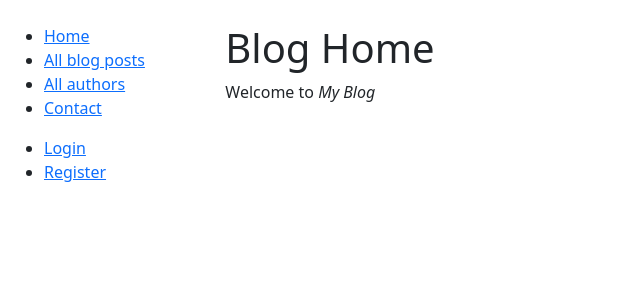
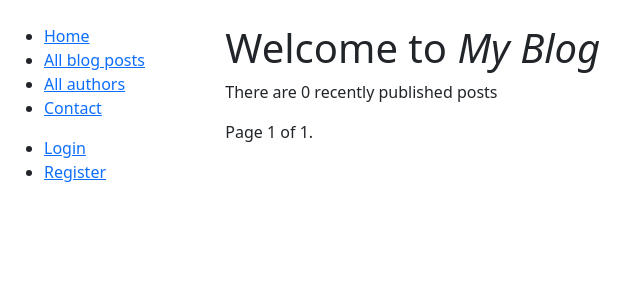
Before and after one commit to gorgeous-george/django_blog, a Django app: page /blog/ in a window 1280 px wide. Shown: the part 50-350 px from the top of the page, without its empty margins (0-640 px from the left). Run offline with Django 4.2, Linux system fonts and the light colour scheme; data that the repository does not hold is empty; parts of the project's set-up code (start-up, migrations or seed data) failed here and were passed over.

Commit message:
customization added

```diff
--- a/blog_app/urls.py
+++ b/blog_app/urls.py
@@ -1,4 +1,4 @@
-from blog_app.views import BlogCommentCreate, BlogDetailView, BlogListbyAuthorView, BlogListView, BloggerListView, BlogPostCreate, index
+from blog_app.views import BlogCommentCreate, BlogDetailView, BlogListbyAuthorView, BlogListView, BloggerListView, BlogPostCreate, BlogPostUpdate, index
 
 from django.urls import path
 
@@ -7,6 +7,7 @@ urlpatterns = [
     path('blogs/', BlogListView.as_view(), name='blogs'),
     path('blogger/<int:pk>', BlogListbyAuthorView.as_view(), name='blogs-by-author'),
     path('blog/<int:pk>', BlogDetailView.as_view(), name='blog-detail'),
+    path('blog/<int:pk>/update', BlogPostUpdate.as_view(), name='blog-update'),
     path('bloggers/', BloggerListView.as_view(), name='bloggers'),
     path('blog/<int:pk>/comment/', BlogCommentCreate.as_view(), name='blog_comment'),
     path('blog/create/', BlogPostCreate.as_view(), name='blog-create')
--- a/blog_app/views.py
+++ b/blog_app/views.py
@@ -1,35 +1,42 @@
 import datetime
-import time
 
-from django.contrib.messages.views import SuccessMessageMixin
-from django.db import transaction
+from .tasks import send_email_task as celery_send_mail
 
 from blog_app.forms import ContactFrom, RegisterForm
 from blog_app.models import BlogAuthor, BlogPost, BlogComment
-
-from celery import Celery
 
 from django.contrib import messages
 from django.contrib.auth import authenticate, login
 from django.contrib.auth.decorators import login_required, permission_required
 from django.contrib.auth.mixins import LoginRequiredMixin, PermissionRequiredMixin
-from django.contrib.auth.models import User #Blog author or commenter
-from django.core.mail import BadHeaderError, send_mail
-from django.http import HttpResponseRedirect
-from django.shortcuts import get_object_or_404, redirect, render
+from django.contrib.auth.models import User
+from django.contrib.messages.views import SuccessMessageMixin
+from django.core.paginator import Paginator
+from django.db.models import Count
+from django.shortcuts import get_object_or_404
+from django.shortcuts import redirect, render
 from django.urls import reverse, reverse_lazy
 from django.views import generic
+from django.views.decorators.cache import cache_page
 
 
-from .tasks import send_email_task as celery_send_mail
-
-
+@cache_page(20)
 def index(request):
     """View function for home page of site."""
+    b_count = BlogPost.objects.filter(is_published=True).annotate(blogposts_count=Count('author'))
+    count = b_count.count()
+    paginator = Paginator(b_count, 5)
+    page_number = request.GET.get('page')
+    page_obj = paginator.get_page(page_number)
     return render(
         request,
         'index.html',
+        context={
+            'page_obj': page_obj,
+            'count': count,
+        }
     )
+
 
 def contact_form(request):
     if request.method == "POST":
@@ -98,8 +105,12 @@ class BlogListView(generic.ListView):
     model = BlogPost
     paginate_by = 5
 
-
-from django.shortcuts import get_object_or_404
+    def get_queryset(self):
+        """
+        Return list of Blog objects having "is_published = True"
+        """
+        queryset = BlogPost.objects.filter(is_published=True)
+        return queryset
 
 
 class BlogListbyAuthorView(generic.ListView):
@@ -115,12 +126,13 @@ class BlogListbyAuthorView(generic.ListView):
         Return list of Blog objects created by BlogAuthor (author id specified in URL)
         """
         id = self.kwargs['pk']
-        target_author=get_object_or_404(BlogAuthor, pk = id)
-        return BlogPost.objects.filter(author=target_author)
+        author = get_object_or_404(BlogAuthor, pk=id)
+        queryset = BlogPost.objects.filter(author=author, is_published=True)
+        return queryset
 
     def get_context_data(self, **kwargs):
         """
-        Add BlogAuthor to context so they can be displayed in the template
+        Add BlogAuthor to context, so they can be displayed in the template
         """
         # Call the base implementation first to get a context
         context = super(BlogListbyAuthorView, self).get_context_data(**kwargs)
@@ -134,6 +146,13 @@ class BlogDetailView(generic.DetailView):
     Generic class-based detail view for a blog.
     """
     model = BlogPost
+    paginate_using = BlogComment
+    paginate_by = 5
+
+    def get_context_data(self, **kwargs):
+        object_list = BlogComment.objects.filter(is_published=True, commented_post=self.get_object())  # TODO: fix comment pagination
+        context = super(BlogDetailView, self).get_context_data(object_list=object_list, **kwargs)
+        return context
 
 
 class BloggerListView(generic.ListView):
@@ -144,12 +163,7 @@ class BloggerListView(generic.ListView):
     paginate_by = 5
 
 
-from django.contrib.auth.mixins import LoginRequiredMixin
-from django.views.generic.edit import CreateView
-from django.urls import reverse
-
-
-class BlogCommentCreate(CreateView):
+class BlogCommentCreate(generic.CreateView):
     """
     Form for adding a blog comment. Requires login.
     """
@@ -171,7 +185,12 @@ class BlogCommentCreate(CreateView):
         Add associated blog to form data before setting it as valid (so it is saved to model)
         """
         # Associate comment with blog based on passed id
-        form.instance.commented_post = get_object_or_404(BlogPost, pk=self.kwargs['pk'])
+        post = get_object_or_404(BlogPost, pk=self.kwargs['pk'])
+        form.instance.commented_post = post
+        subject = 'new comment has been added'
+        from_email = 'noreply@myblog.com'
+        message_text = post.title+' received a new comment: "'+form.cleaned_data['comment_text']+'"'
+        celery_send_mail.delay(subject, message_text, from_email)
         # Call super-class form validation behaviour
         return super(BlogCommentCreate, self).form_valid(form)
 
@@ -190,5 +209,26 @@ class BlogPostCreate(LoginRequiredMixin, generic.CreateView):
     }
 
     def form_valid(self, form):
-        form.instance.author = BlogAuthor.objects.get(user_id=self.request.user.id)
+        author = BlogAuthor.objects.get(user_id=self.request.user.id)
+        form.instance.author = author
+        subject = 'new post has been created'
+        from_email = 'noreply@myblog.com'
+        message_text = author.user.username+' created new post "'+form.cleaned_data['title']+'"'
+        celery_send_mail.delay(subject, message_text, from_email)
         return super(BlogPostCreate, self).form_valid(form)
+
+
+class BlogPostUpdate(LoginRequiredMixin, SuccessMessageMixin, generic.UpdateView):
+    model = BlogPost
+    fields = ['title', 'short_text', 'full_text', 'created_date', 'published_date', 'image', 'is_published']
+    initial = {
+        'published_date': datetime.datetime.now(),
+    }
+    template_name = 'blog_app/blogpost_update.html'
+    success_message = "Blog post was updated"
+
+    def get_success_url(self):
+        """
+        After posting comment return to associated blog.
+        """
+        return reverse('blog-detail', kwargs={'pk': self.kwargs['pk'], })
--- a/my_blog/urls.py
+++ b/my_blog/urls.py
@@ -38,6 +38,7 @@ urlpatterns = [
 
 
 if settings.DEBUG:
+
     import debug_toolbar
     urlpatterns += [
         path('__debug__/', include(debug_toolbar.urls)),
--- a/templates/blog_app/blogpost_list.html
+++ b/templates/blog_app/blogpost_list.html
@@ -12,7 +12,7 @@
           <img src="{{ blogpost.image.url }}" class="img-responsive" style="width: 30px; height:30px;" />
           <a href="{{ blogpost.get_absolute_url }}">{{ blogpost.title }}</a>
           {{ blogpost.short_text }}... —
-          written by <a href="{% url 'blogs-by-author' blogpost.author_id %}"> {{ blogpost.author }}</a>
+          published by <a href="{% url 'blogs-by-author' blogpost.author_id %}"> {{ blogpost.author }}</a>
           at {{ blogpost.published_date }}
           </li>
           <br>
@@ -21,6 +21,6 @@
     </ul>
 
     {% else %}
-      <p>There are no blogs.</p>
+      <p>There are no published blogs.</p>
     {% endif %}
 {%  endblock %}
--- a/templates/index.html
+++ b/templates/index.html
@@ -1,23 +1,35 @@
 {% extends "base_generic.html" %}
 
 {% block content %}
-  <h1>Blog Home</h1>
 
-  <p>Welcome to <em>My Blog</em></p>
+    <h1>Welcome to <em>My Blog</em></h1>
 
-{#  {% cache 10 num_books num_instances num_instances_available num_authors %}#}
-{#  <h2>Dynamic content</h2>#}
-{##}
-{#  <p>The library has the following record counts:</p>#}
-{#  <ul>#}
-{#    <li><strong>Books:</strong> {{ num_books }}</li>#}
-{#    <li><strong>Copies:</strong> {{ num_instances }}</li>#}
-{#    <li><strong>Copies available:</strong> {{ num_instances_available }}</li>#}
-{#    <li><strong>Authors:</strong> {{ num_authors }}</li>#}
-{#  </ul>#}
-{#  {% endcache %}#}
+    <p>There are {{ count }} recently published posts</p>
 
+    {% for post in page_obj %}
+        <ul>
+            <li>
+                <b>{{ post.author }}</b> published <b>"{{ post.title }}"</b> post
+                that has {{ post.blogcomment_set.count }} comments </li>
+        </ul>
+    {% endfor %}
 
-{#  You have visited this page {{ num_visits }} time{% if num_visits > 1 %}s{% endif %}.#}
+    <div class="pagination">
+    <span class="step-links">
+        {% if page_obj.has_previous %}
+            <a href="?page=1">&laquo; first</a>
+            <a href="?page={{ page_obj.previous_page_number }}">previous</a>
+        {% endif %}
+
+        <span class="current">
+            Page {{ page_obj.number }} of {{ page_obj.paginator.num_pages }}.
+        </span>
+
+        {% if page_obj.has_next %}
+            <a href="?page={{ page_obj.next_page_number }}">next</a>
+            <a href="?page={{ page_obj.paginator.num_pages }}">last &raquo;</a>
+        {% endif %}
+    </span>
+</div>
 
 {% endblock %}
```
Also changed, not shown: blog_app/admin.py (+33 -3 lines), templates/blog_app/blogpost_detail.html (+5 -4 lines), templates/blog_app/blogpost_update.html (added, +17 -0 lines).
